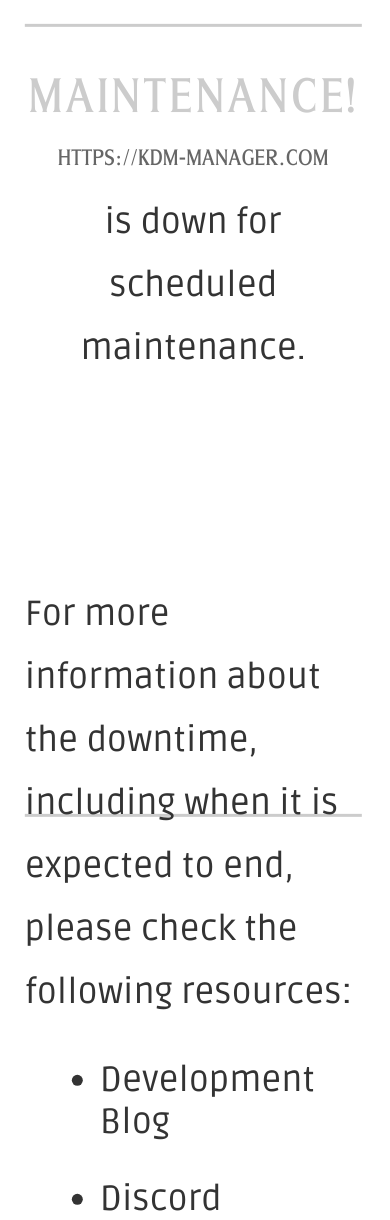
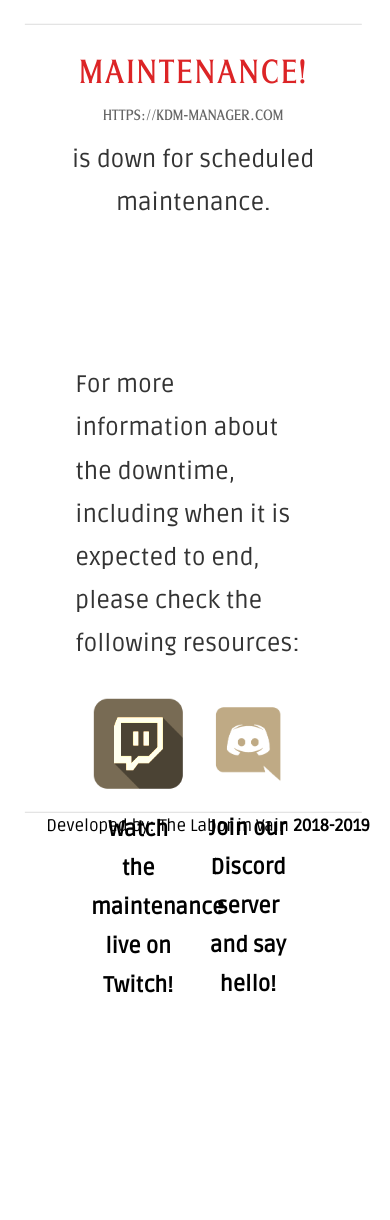
Before and after one commit to theLaborInVain/kdm-manager-downtime, a Flask app: page / in a window 390 px wide. After the commit the page ends 993 px from the top, so only its background shows below. Run offline with Flask 2, Linux system fonts and the light colour scheme; some libraries are stand-ins or nearby versions; some web fonts are replaced.

Commit message:
final deployment touchups. added media queries.

```diff
--- a/app/static/css/style.css
+++ b/app/static/css/style.css
@@ -1,4 +1,10 @@
 html {font-family: 'Ruda'; font-size: 35px; color: #333; }
+
+a {text-decoration: none;}
+a {color: #000; font-weight: bold; }
+a:visited: {color: #666; }
+a:hover: {color: #DC2426; }
+
 
 h1, h2 {
     text-transform: uppercase;
@@ -13,10 +19,13 @@ h2 {font-size: 13vw; color: #ccc; letter-spacing: 0.06em;}
 li {margin: 1em; }
 p {line-height: 1.8em; }
 
+.clickable {cursor: pointer; }
+.special_showdown {color: #DC2426; }
+
 #main_container {
     width: 90%;
     height: 95%;
-    border: 0.1em solid #ccc;
+    border: 0.08em solid #ddd;
     border-left: 0;
     border-right: 0;
     transform: translate(5%, 2%)
@@ -25,3 +34,37 @@ p {line-height: 1.8em; }
 .subtitle {margin-top: 0.5em; margin-bottom: 1em;  }
 .centered {display: block; text-align: center; }
 .spacer {margin: 2em; }
+
+.links_grid {display: flex; width: 90%; margin: 0 auto; align-items: center; justify-content: space-evenly; margin-top: 2.5em; }
+.link_container {width: 40%; text-align: center; }
+.link_container img {width: 95%; filter: sepia(100%);}
+.link_caption {font-size: 0.9em; display: block; }
+
+#footer {position: absolute; bottom: 0.5em; right: 0; text-align: right; padding:0; padding-right: 1.2em; font-size: 0.7em; }
+.footer_link {font-weight: normal; }
+
+/*
+
+     mobile resolution ends here!
+
+*/
+@media only screen
+and (min-device-width : 768px)
+and (max-device-width : 1024px)
+{
+    html { font-size: 24px; }
+    h1 {font-size: 4vw;}
+    h2 {font-size: 9vw;}
+    .message {display: block; width: 70%; margin: 0 auto; }
+    .links_grid {width: 70%; margin-top: 10%; }
+}
+
+@media (min-width: 1025px)
+{
+    html { font-size: 12pt; }
+    h1 {font-size: 2vw;}
+    h2 {font-size: 5vw;}
+    .message {display: block; width: 40%; margin: 0 auto; }
+    .links_grid {width: 40%; margin-top: 5%; }
+    #footer {bottom: 0.8em; padding-right: 4%; }
+}
--- a/app/static/js/downtime.js
+++ b/app/static/js/downtime.js
@@ -1,4 +1,4 @@
-var app = angular.module('akdmManager', ['ngAnimate']);
+var app = angular.module('downtime', []);
 
 // avoid clashes with jinja2
 app.config(['$interpolateProvider', function($interpolateProvider) {
@@ -8,5 +8,6 @@ app.config(['$interpolateProvider', function($interpolateProvider) {
 
 app.controller("rootController", function($scope, $http) {
 
+    $scope.cur_date = new Date();
 
 }) // rootController
--- a/app/templates/index.html
+++ b/app/templates/index.html
@@ -1,7 +1,7 @@
 <html ng-app="downtime" ng-controller="rootController">
     <head>
 
-        <title>https://kdm-manager.com - Scheduled Maintenance</title>
+        <title>KDM Manager - Scheduled Maintenance!</title>
         <meta name="theme-color" content="#000" />
 
         <!-- JS -->
@@ -19,17 +19,35 @@
 
         <div id="main_container">
 
-    		<h2>Maintenance!</h2>
+    		<h2 class="special_showdown">Maintenance!</h2>
             <h1>https://kdm-manager.com</h1>
             <p class="centered subtitle">is down for scheduled maintenance.</p>
             <p class="spacer">&nbsp;</p>
-            <p>For more information about the downtime, including when it is expected to end, please check the following resources:</p>
-            <ul>
-                <li>Development Blog</li>
-                <li>Discord</li>
-            </ul>
+            <p class="message">For more information about the downtime, including when it is expected to end, please check the following resources:</p>
+
+            <div class="links_grid">
+                <div class="clickable link_container">
+                    <a href="https://twitch.tv/thelaborinvain">
+                        <img src="/static/images/twitch_icon.png" />
+                        <p class="link_caption">Watch the maintenance live on Twitch!</p>
+                    </a>
+                </div>
+                <div class="clickable link_container">
+                    <a href= "https://t.co/DVaNrhGSbi">
+                        <img src="/static/images/discord_icon.png" />
+                        <p class="link_caption">Join our Discord server and say hello!</p>
+                    </a>
+                </div>
+            </div>
 
         </div> <!-- container -->
+
+
+        <div id="footer">
+            <a class="footer_link" href="https://thelaborinvain.com">
+                Developed by: The Labor in Vain <b>2018-{a cur_date| date:'yyyy' a}</b>
+            </a>
+        </div>
 
 	</body>
 
```
Also changed, not shown: app/static/images/discord_icon.png (added), 1 other file.
